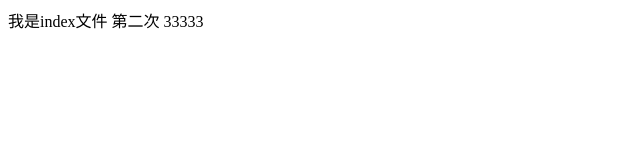
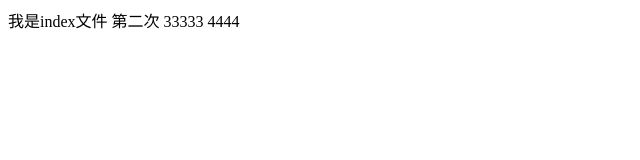
Before and after one commit to xie-zhaoyang/git-demo, a plain HTML site: page index.html in a window 1280 px wide. Shown: the full height of the page, 0-640 px from the left. Drawn offline with Linux system fonts and the light colour scheme.

Commit message:
A程序员第四次提交

```diff
--- a/index.html
+++ b/index.html
@@ -8,7 +8,7 @@
 </head>
 
 <body>
-    我是index文件 第二次 33333
+    我是index文件 第二次 33333 4444
 </body>
 
 </html>
```
